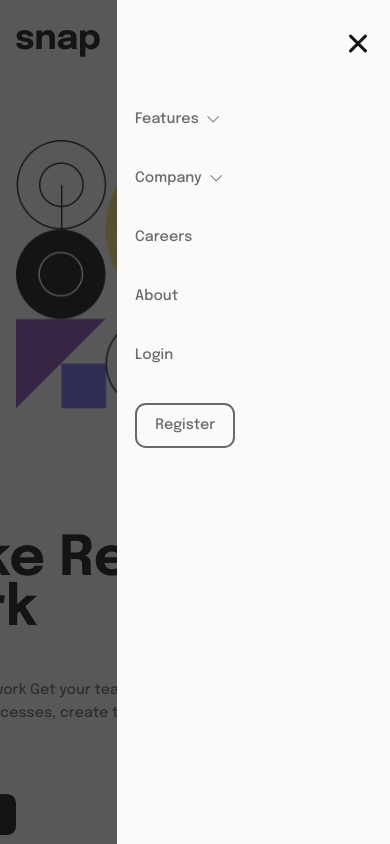
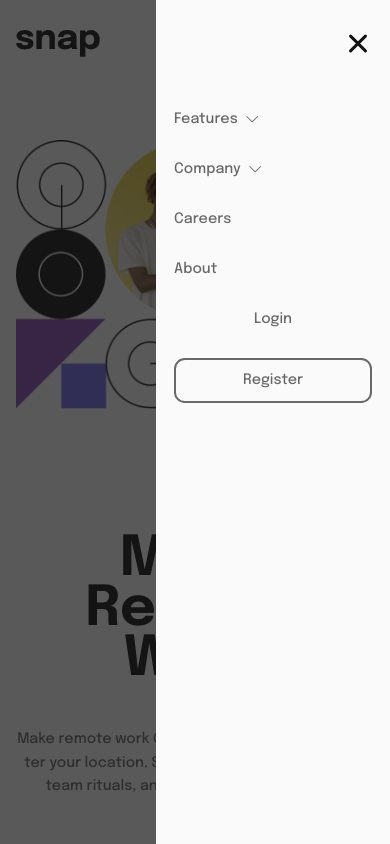
Before and after one commit to dwhenson/fem-navigation-page, a website built with Parcel: page src/index.html in a window 390 px wide. Both pictures are taken after a click on the button "Open menu". Shown: the top 844 px of the page. Built offline with nearby package versions, Linux system fonts and the light colour scheme.

Commit message:
🐛 FIX: transitions and smaller adjustments

```diff
--- /dev/null
+++ b/src/scss/blocks/_burger-menu.scss
@@ -0,0 +1,52 @@
+// Adjust position for login and register mobile navigation
+.burger-menu[enabled="true"] .login,
+.burger-menu[enabled="true"] .button {
+  flex-grow: 1;
+  max-inline-size: 100%;
+  text-align: center;
+}
+
+// Handling enabled state
+// Burger menu is enabled => style up the trigger and the panel.
+.burger-menu[enabled="true"] .burger-menu__trigger {
+  position: relative;
+  z-index: 1;
+  display: block;
+  inline-size: 2rem;
+  block-size: 2rem;
+  border: 0;
+  background: transparent;
+  cursor: pointer;
+}
+
+.burger-menu[enabled="true"] .burger-menu__panel {
+  position: fixed;
+  visibility: hidden;
+  inset-block-start: 0;
+  inset-inline-end: 0;
+  inline-size: 60vw;
+  block-size: 100%;
+  padding-block: calc(var(--space-xxl, 5rem) * 1.5);
+  padding-inline: var(--space-s, 1.5rem);
+  box-shadow: 0 0 0 100vw hsl(0, 0%, 8%, 0);
+  overflow-y: auto;
+  background-color: var(--clr-neutral-100);
+  transform: translateX(60vw);
+  transition: all 250ms ease-in;
+}
+
+.burger-menu[enabled="true"] .navigation ul {
+  display: block;
+}
+
+.burger-menu[enabled="true"] .navigation ul > * + * {
+  margin-block-start: var(--space-m, 1.5rem);
+}
+
+// Panel visibile if burger menu enabled and the status is open.
+.burger-menu[enabled="true"][status="open"] .burger-menu__panel {
+  visibility: visible;
+  box-shadow: 0 0 0 100vw hsl(0, 0%, 8%, 0.7);
+  transform: translateX(0);
+  transition: all 250ms ease-out;
+}
--- a/src/scss/blocks/_click-menus.scss
+++ b/src/scss/blocks/_click-menus.scss
@@ -1,3 +1,32 @@
+// Desktop drop-down menu style and positioning
+button[aria-controls] {
+  border: 0;
+  background-color: var(--clr-neutral-100);
+  cursor: pointer;
+}
+
+.clicky-menu ul {
+  --padding-block: var(--space-xs, 2rem);
+  --padding-inline: var(--space-s, 2rem);
+  --flow-space: var(--space-xxs, 0.25rem);
+
+  position: absolute;
+  visibility: hidden;
+  border-radius: 0.75rem;
+  box-shadow: var(--shadow-elevation-medium);
+
+  .has-icon {
+    align-items: baseline;
+  }
+}
+
+// Position mobile drop-down in flow
+.burger-menu[enabled="true"] .clicky-menu ul[aria-hidden="false"] {
+  position: static;
+  visibility: visible;
+  box-shadow: none;
+}
+
 /**
  * No JS fallback
  * Triggers menus on hover rather than click.
--- a/src/scss/blocks/_header.scss
+++ b/src/scss/blocks/_header.scss
@@ -1,5 +1,5 @@
 header {
   --padding-block: var(--space-m, 2rem);
   --padding-inline: 0;
-  --bespoke-gap: var(--space-xxl);
+  --bespoke-gap: var(--space-xl);
 }
--- a/src/scss/blocks/_navigation.scss
+++ b/src/scss/blocks/_navigation.scss
@@ -28,93 +28,3 @@ burger-menu {
 .burger-menu__trigger {
   margin-inline-start: auto;
 }
-
-// Desktop drop-down menu style and positioning
-button[aria-controls] {
-  border: 0;
-  background-color: var(--clr-neutral-100);
-  cursor: pointer;
-
-  &[aria-expanded="true"] ~ .icon {
-    transform: rotate(180deg);
-  }
-}
-
-.clicky-menu ul {
-  --padding-block: var(--space-xs, 2rem);
-  --padding-inline: var(--space-s, 2rem);
-  --flow-space: var(--space-xxs, 0.25rem);
-
-  position: absolute;
-  visibility: hidden;
-  border-radius: 0.75rem;
-  box-shadow: var(--shadow-elevation-medium);
-
-  .has-icon {
-    align-items: baseline;
-  }
-}
-
-.burger-menu[enabled="true"] .clicky-menu ul {
-  // position: static;
-}
-
-// Handling enabled state
-// Because the burger menu is enabled, we can style up the trigger and the panel.
-
-.burger-menu[enabled="true"] .burger-menu__trigger {
-  position: relative;
-  z-index: 1;
-  display: block;
-  inline-size: 2rem;
-  block-size: 2rem;
-  border: 0;
-  background: transparent;
-  cursor: pointer;
-}
-
-.burger-menu[enabled="true"] .burger-menu__panel {
-  position: absolute;
-  visibility: hidden;
-  opacity: 0;
-  inset-block-start: 0;
-  inset-inline-end: 0;
-  inline-size: 70%;
-  block-size: 100%;
-  padding-block: calc(var(--space-xxl, 5rem) * 1.5);
-  padding-inline: var(--space-s, 1.5rem);
-  box-shadow: 0 0 0 100vw hsl(0, 0%, 8%, 0.7);
-  overflow-y: auto;
-  background-color: var(--clr-neutral-100);
-  transform: translateX(100%);
-  -webkit-overflow-scrolling: touch;
-}
-
-.burger-menu[enabled="true"] .navigation ul {
-  display: block;
-}
-
-.burger-menu[enabled="true"] .navigation ul > * + * {
-  margin-block-start: var(--space-l, 1.5rem);
-}
-
-// The panel’s visibility changed if the burger menu is enabled and the status is open.
-
-.burger-menu[enabled="true"][status="open"] .burger-menu__panel {
-  visibility: visible;
-  opacity: 1;
-  transform: translateX(0);
-  transition: transform 300ms cubic-bezier(0.17, 0.67, 0, 0.87);
-}
-
-.burger-menu[enabled="true"][status="closed"] .burger-menu__panel > * {
-  // opacity: 0;
-  // transform: translateY(5rem);
-}
-
-.burger-menu[enabled="true"][status="open"] .burger-menu__panel > * {
-  // opacity: 1;
-  // transform: translateY(0);
-  // transition: transform 300ms cubic-bezier(0.17, 0.67, 0, 0.87) 400ms,
-  //   opacity 200ms ease 500ms;
-}
--- a/src/scss/composition/_sidebar.scss
+++ b/src/scss/composition/_sidebar.scss
@@ -2,17 +2,17 @@
   display: flex;
   flex-direction: row-reverse;
   flex-wrap: wrap;
-  align-items: flex-end;
+  align-items: center;
   gap: var(--bespoke-gap, var(--space-xxl, 3rem));
 
   > :first-child {
-    flex-basis: var(--side-size, 40%);
+    flex-basis: var(--side-size, 45%);
     flex-grow: 1;
   }
 
   > :last-child {
     flex-basis: 0;
     flex-grow: 999;
-    min-inline-size: var(--main-size, 30rem);
+    min-inline-size: var(--main-size, 45%);
   }
 }
--- a/src/scss/global.scss
+++ b/src/scss/global.scss
@@ -1,5 +1,6 @@
 @use "reset";
 @use "abstracts/variables";
+@use "abstracts/breakpoints" as *;
 
 /* ==================================================
   Composition
@@ -27,6 +28,7 @@
 @use "blocks/header";
 @use "blocks/button";
 @use "blocks/burger-icon";
+@use "blocks/burger-menu";
 @use "blocks/navigation";
 @use "blocks/click-menus";
 
@@ -52,6 +54,19 @@ body {
 main {
   align-self: center;
   margin-block-end: var(--flow-section, var(--space-xxl, 3rem));
+  text-align: center;
+
+  @include respond-to("small") {
+    text-align: start;
+  }
+
+  .button {
+    align-self: center;
+
+    @include respond-to("small") {
+      align-self: flex-start;
+    }
+  }
 }
 
 h1 {
@@ -65,7 +80,7 @@ p {
 
 :focus-visible {
   opacity: 1 !important;
-  outline: 4px solid #726cee;
+  outline: 4px solid hsl(242.77, 79.268%, 67.843%);
   outline-offset: 4px;
 }
 
--- a/src/scss/utilities/_flex.scss
+++ b/src/scss/utilities/_flex.scss
@@ -1,7 +1,9 @@
 .flex {
+  --bespoke-gap: var(--space-s);
+
   display: flex;
   flex-wrap: wrap;
   align-items: center;
-  justify-content: space-between;
+  justify-content: space-around;
   gap: var(--bespoke-gap, 1rem);
 }
--- a/src/scss/utilities/_icon.scss
+++ b/src/scss/utilities/_icon.scss
@@ -7,4 +7,14 @@
   display: flex;
   align-items: center;
   gap: 0.5em;
+
+  [aria-expanded="false"] ~ svg {
+    transform: rotate(0deg);
+    transition: transform 100ms ease-out;
+  }
+
+  [aria-expanded="true"] ~ svg {
+    transform: rotate(180deg);
+    transition: transform 200ms ease-out;
+  }
 }
```
